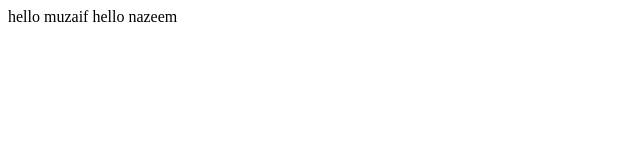
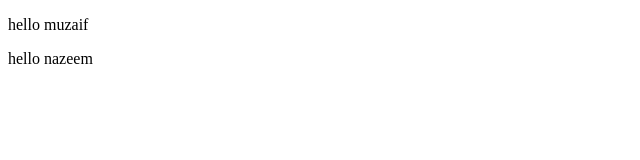
Before and after one commit to zpikachu/demo, a plain HTML site: page index.html in a window 1280 px wide. Shown: the whole page, without its empty margins (0-640 px from the left). Drawn offline with Linux system fonts and the light colour scheme.

Commit message:
second.1 commit on sub

```diff
--- a/index.html
+++ b/index.html
@@ -8,7 +8,8 @@
 </head>
 
 <body>
-    hello muzaif hello nazeem
+    <p>hello muzaif </p>
+    hello nazeem
 </body>
 
 </html>
```
